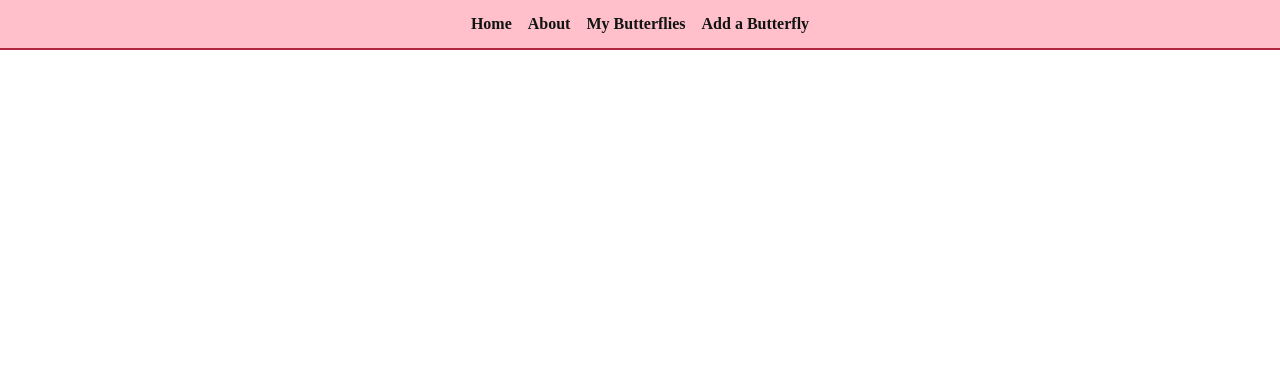
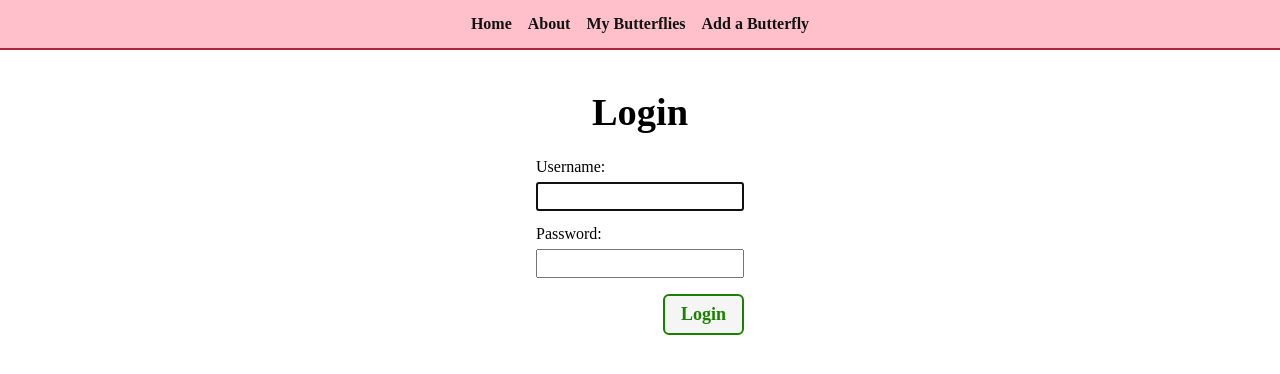
Before and after one commit to Ellieellie12/butterfly-collector, a Django app: page / in a window 1280 px wide. Shown: the top 374 px of the page. Run offline with Django 4.2, Linux system fonts and the light colour scheme.

Commit message:
add css to home view

```diff
--- a/butterflycollector/urls.py
+++ b/butterflycollector/urls.py
@@ -20,4 +20,5 @@
 urlpatterns = [
     path('admin/', admin.site.urls),
     path('', include('main_app.urls')),
+    path('accounts/', include('django.contrib.auth.urls')),
 ]
--- a/main_app/models.py
+++ b/main_app/models.py
@@ -1,5 +1,7 @@
 from django.db import models
 from django.urls import reverse
+
+from django.contrib.auth.models import User
 
 # Create your models here.
 class Butterfly(models.Model):
@@ -7,6 +9,7 @@
   species = models.CharField(max_length=100)
   description = models.TextField(max_length=250)
   age = models.IntegerField()
+  user = models.ForeignKey(User, on_delete=models.CASCADE)
 
   def __str__(self):
     return self.name
--- a/main_app/static/css/home.css
+++ b/main_app/static/css/home.css
@@ -23,9 +23,9 @@
   max-width: 375px;
 }
 
-/* .butterfly-container {
+.butterfly-container {
   width: 80%;
-} */
+}
 
 .login {
   display: flex;
@@ -63,7 +63,7 @@
   margin-top: 16px;
 }
 
-@media only screen and (min-width: 768px) {
+/* @media only screen and (min-width: 768px) {
   main {
     justify-content: space-around;
   }
@@ -83,4 +83,4 @@
   .logo-container {
     max-width: 520px;
   }
-}
+} */
--- a/main_app/templates/home.html
+++ b/main_app/templates/home.html
@@ -11,10 +11,20 @@
   <div class="butterfly-container">
     {% comment %} <img src="{% static 'images/butterfly.svg' %}" alt="Multicolered Butterfly" /> {% endcomment %}
   </div>
-  <img
+  {% comment %} <img
     src="{% static 'images/colorful.svg' %}"
     alt="Multicolored Butterfly"
-  />
+  />  {% endcomment %}
+</section>
+
+<section>
+  <form action="{% url 'home' %}" method="post" class="login">
+    <h1>Login</h1>
+    {% csrf_token %}
+    {{ form.as_p }}
+    <input type="hidden" name="next" value="{{ next }}">
+    <button type="submit" class="btn submit">Login</button>
+  </form>
 </section>
 
 {% endblock %}
--- a/main_app/urls.py
+++ b/main_app/urls.py
@@ -2,7 +2,7 @@
 from . import views
 
 urlpatterns = [
-  path('', views.home, name='home'),
+  path('', views.Home.as_view(), name='home'),
   path('about/', views.about, name='about'),
   path('butterflies/', views.butterfly_index, name='butterfly-index'),
   path('butterflies/<int:butterfly_id>/', views.butterfly_detail, name='butterfly-detail'),
--- a/main_app/views.py
+++ b/main_app/views.py
@@ -1,10 +1,11 @@
 from django.shortcuts import render
+from django.contrib.auth.views import LoginView
 from django.views.generic.edit import CreateView, UpdateView, DeleteView
 from .models import Butterfly
 
 
-def home(request):
-  return render(request, 'home.html')
+class Home(LoginView):
+  template_name = 'home.html'
 
 def about(request):
   return render(request, 'about.html')
```
Also changed, not shown: main_app/migrations/0002_butterfly_user.py (added), main_app/static/css/base.css (line endings or trailing spaces).
